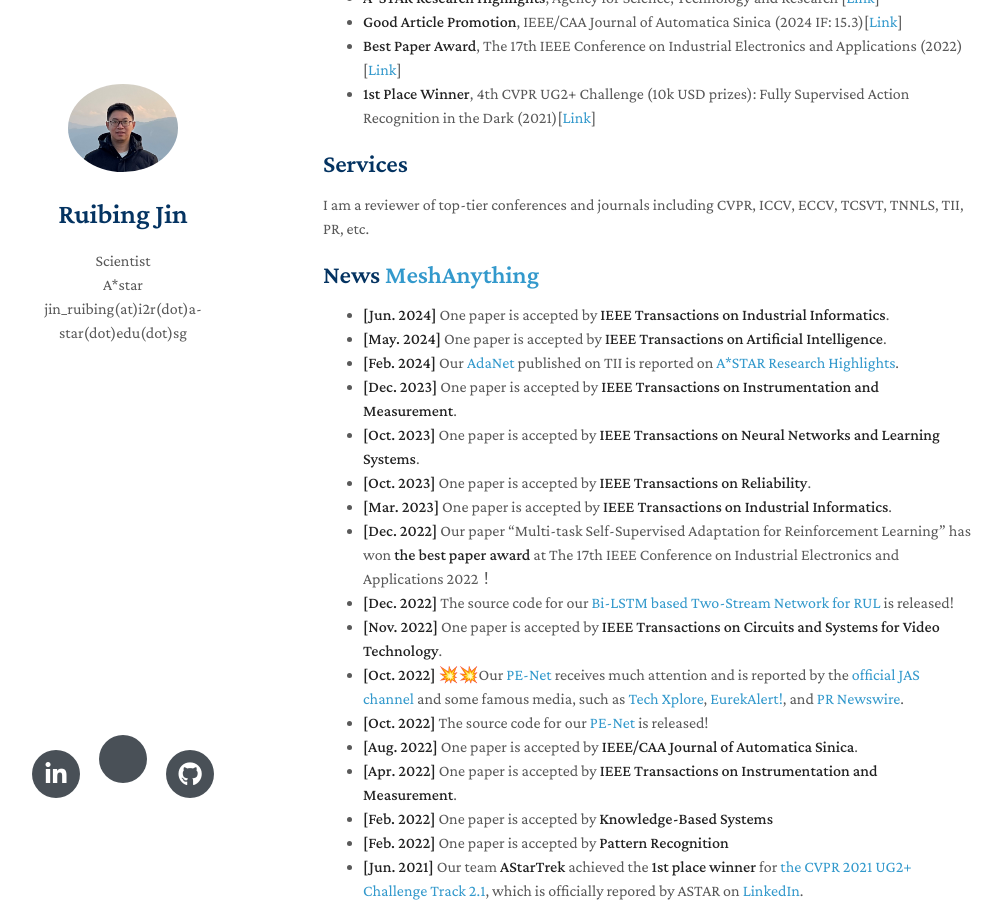
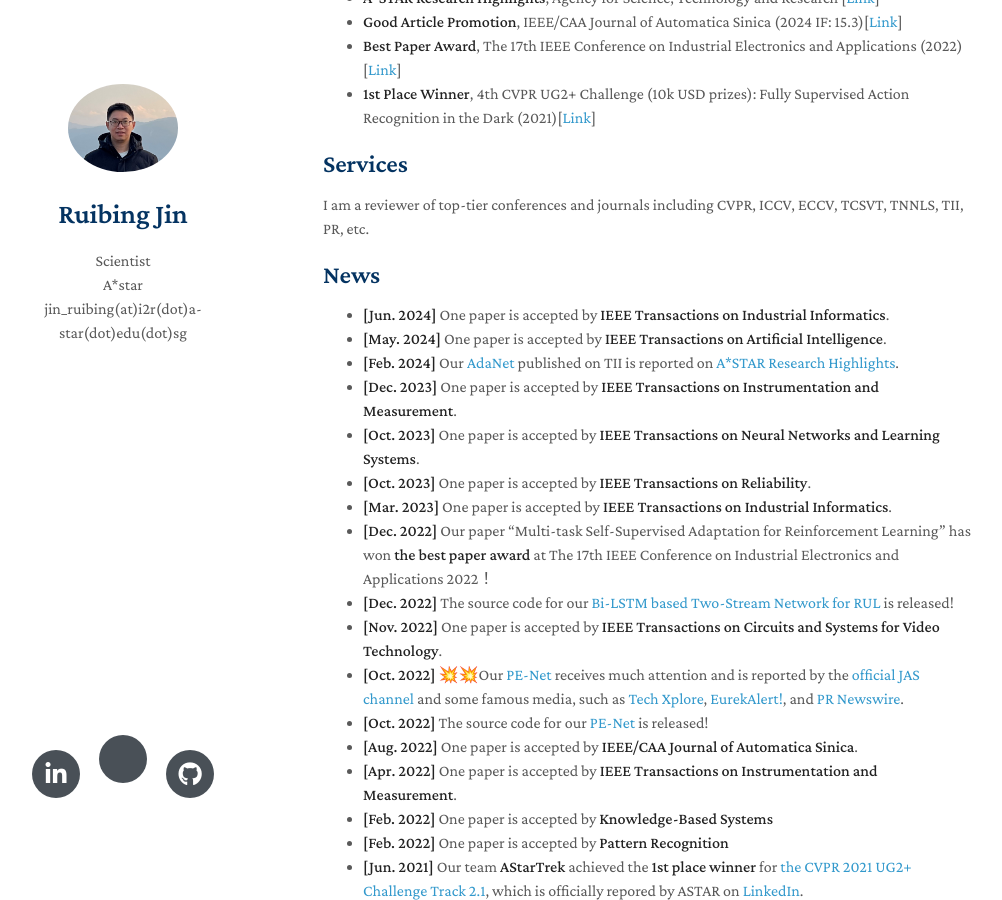
Before and after one commit to ruibing-jin/ruibing-jin.github.io, a Jekyll site: the page built from index.md, in a window 1280 px wide and 900 px high, scrolled down 416 px. Shown: the whole window, without its empty margins (147-1149 px from the left). Built offline with Jekyll 4.4.1, drawn with Linux system fonts in a browser that asks for light colours; nearby versions of some CDN libraries; a style sheet for code colours, icons or effects is not loaded; our own code applies the rules of GitHub Pages for plain Markdown files.

Commit message:
Update index.md

```diff
--- a/index.md
+++ b/index.md
@@ -17,7 +17,7 @@ My research interests include computer vision, machine learning, time series and
 ## Services
 I am a reviewer of top-tier conferences and journals including CVPR, ICCV, ECCV, TCSVT, TNNLS, TII, PR, etc.
 
-## News <a href="https://buaacyw.github.io/mesh-anything/">MeshAnything</a>
+## News
 <div class="news-section">
 <ul>
   <li><strong>[Jun. 2024]</strong> One paper is accepted by <strong>IEEE Transactions on Industrial Informatics</strong>.</li>
```
